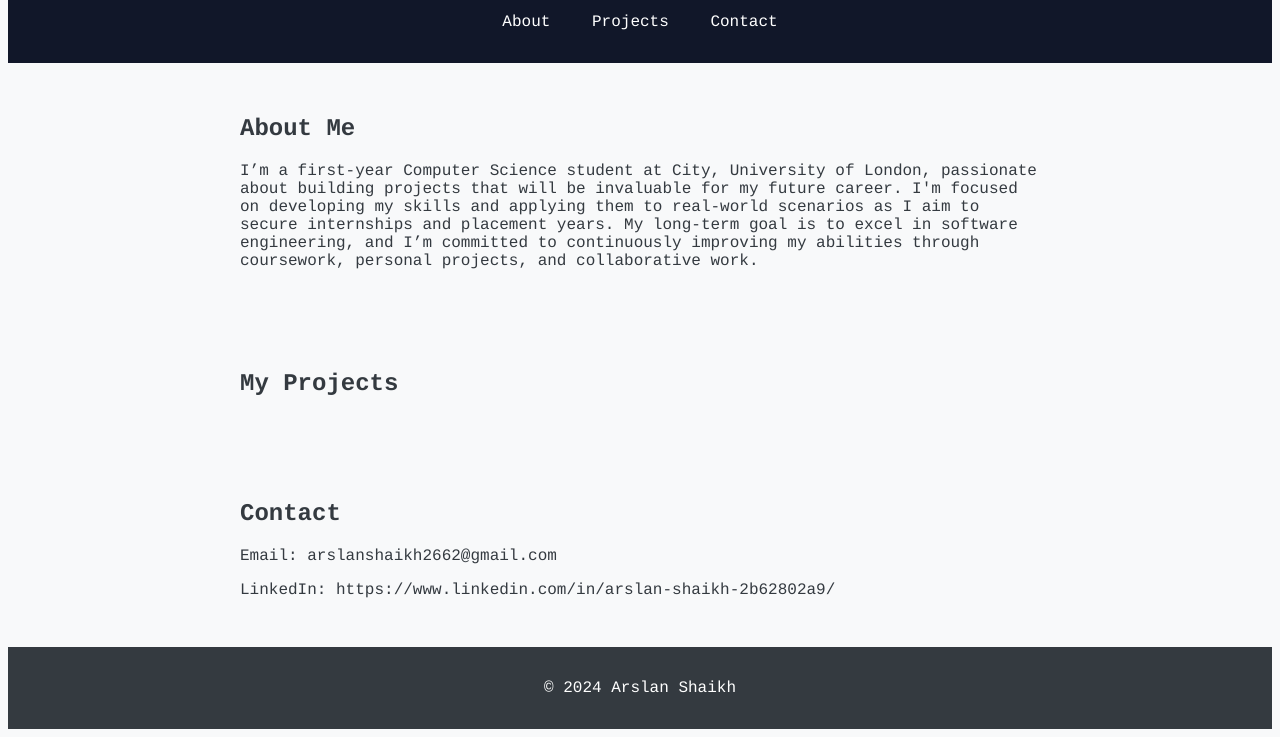
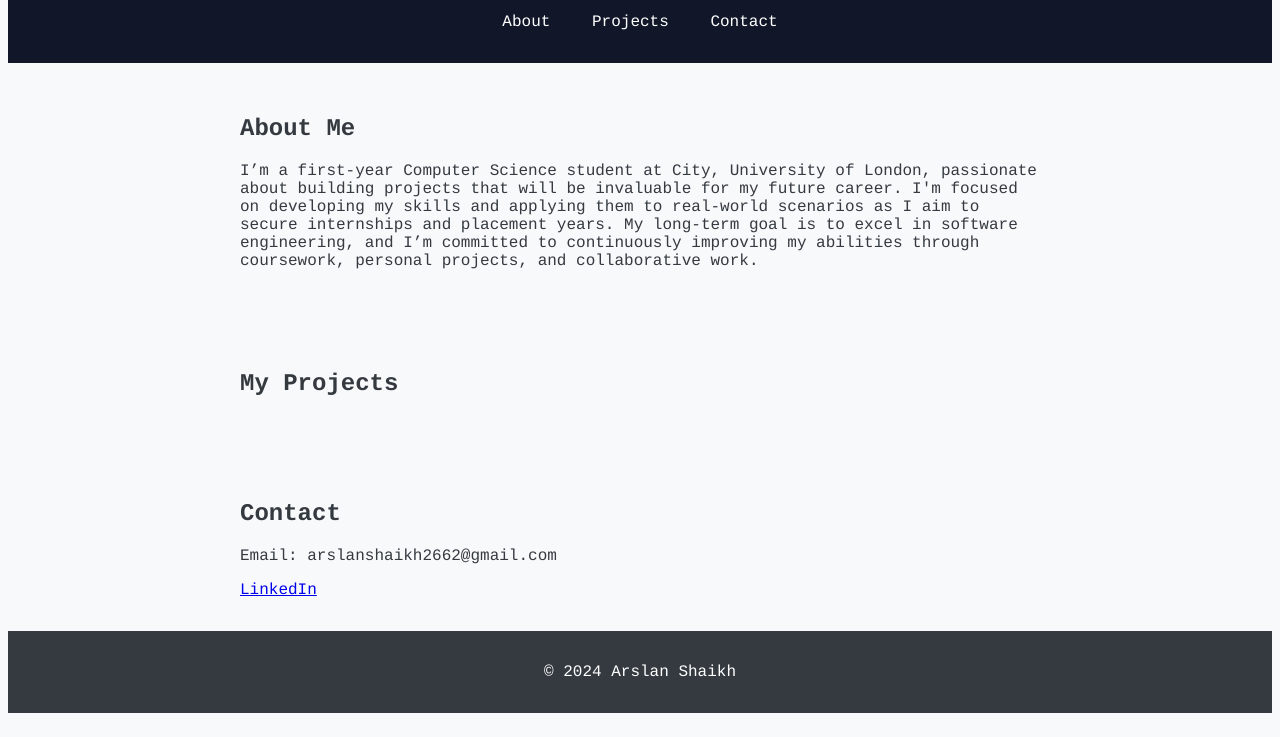
Before and after one commit to a-r-s-l-a-n/portfolio, a plain HTML site: page index.html in a window 1280 px wide. Shown: the part 141-878 px from the top of the page. Drawn offline with Linux system fonts and the light colour scheme.

Commit message:
Update index.html

```diff
--- a/index.html
+++ b/index.html
@@ -32,7 +32,7 @@
     <section id="contact">
         <h2>Contact</h2>
         <p>Email: arslanshaikh2662@gmail.com</p>
-        <p>LinkedIn: https://www.linkedin.com/in/arslan-shaikh-2b62802a9/ </p>
+        <a href="https://www.linkedin.com/in/arslan-shaikh-2b62802a9/">LinkedIn</a>
     </section>
 
     <footer>
```
